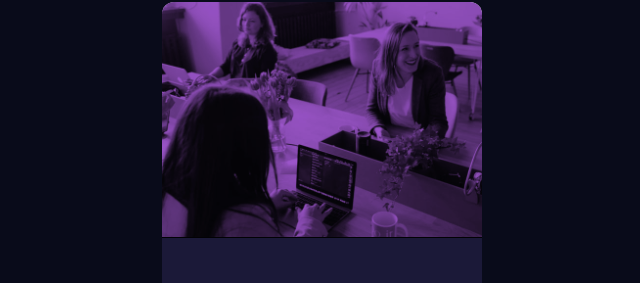
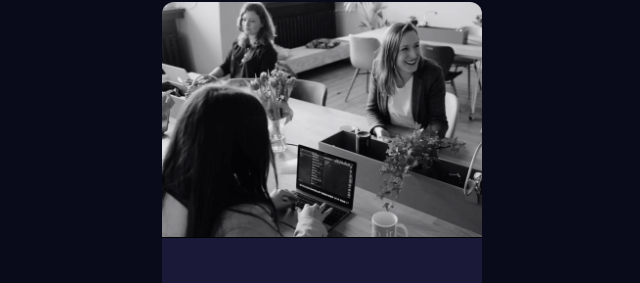
Before and after one commit to Frontend-Mentor-Projects-Daniel/stats-preview-card, a website: page index.html in a window 1280 px wide. Shown: the top 283 px of the page, without its empty margins (318-958 px from the left). Drawn offline with Linux system fonts and the light colour scheme.

Commit message:
attempt 4

```diff
--- a/index.html
+++ b/index.html
@@ -70,7 +70,7 @@
         <!-- quick fix for a little issue -->
         <div
           style="border-bottom: 1px solid black"
-          class="bg-stats-image-mobile bg-contain bg-softViolet bg-blend-multiply bg-no-repeat w-full opacity-90 rounded-tl-xl rounded-tr-xl h-[14.7rem] xl:bg-cover xl:h-auto xl:rounded-tl-none xl:rounded-bl-none"
+          class="bg-stats-image-mobile bg-contain bg-blend-multiply bg-no-repeat w-full opacity-90 rounded-tl-xl rounded-tr-xl h-[14.7rem] xl:bg-cover xl:h-auto xl:rounded-tl-none xl:rounded-bl-none"
         ></div>
       </div>
     </main>
```
